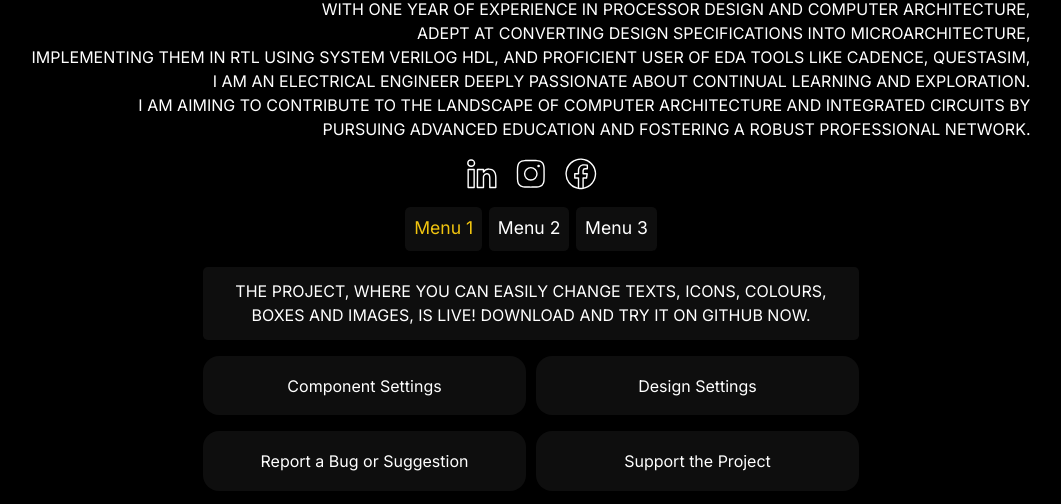
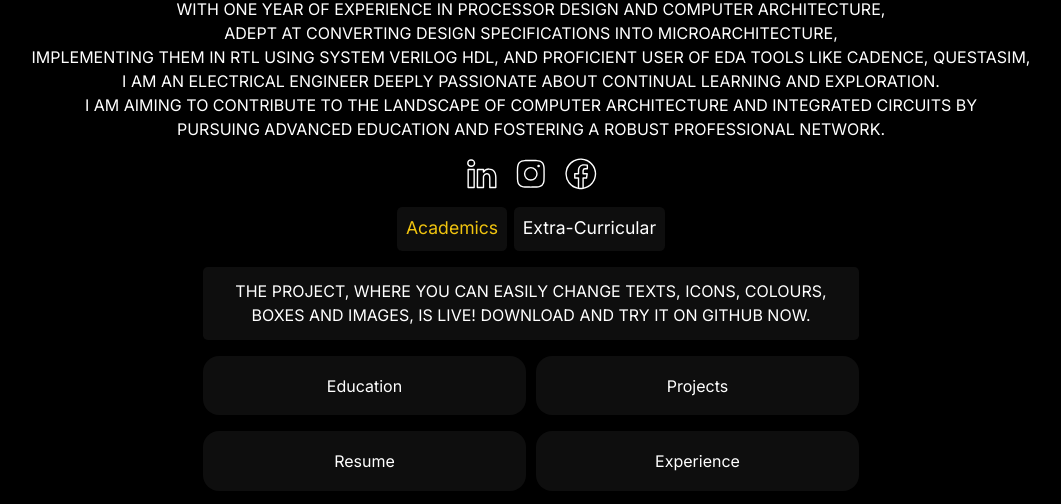
Before and after one commit to qazihamidullah/qazihamidullah.github.io, a plain HTML site: page index.html in a window 1280 px wide. Shown: the part 251-755 px from the top of the page, without its empty margins (109-1170 px from the left). Drawn offline with Linux system fonts and the light colour scheme.

Commit message:
Update index.html

```diff
--- a/index.html
+++ b/index.html
@@ -29,7 +29,7 @@
       <div class="header_text flex_column_center">
         <h1 class="header_h_item">Qazi Hamid Ullah</h1>
         <h2 class="header_h_item">Electrical Engineer</h2>
-        <p style="text-align:right">
+        <p style="text-align:center">
           With one year of experience in processor design and computer architecture,
       <br>adept at converting design specifications into microarchitecture,
       <br>implementing them in RTL using System Verilog HDL, and proficient user of EDA tools like Cadence, QuestaSim,
@@ -79,9 +79,10 @@
     <!-- Menu Codes Start -->
       <nav>
         <ul class="header_nav_menu_list flex_no_wrap_row_center">
-          <li data-target="#main_section_container_1" id="header_nav_menu_item_1" class="header_nav_menu_item" href="">Menu 1</li>
-          <li data-target="#main_section_container_2" id="header_nav_menu_item_2" class="header_nav_menu_item" href="">Menu 2</li>
-          <li data-target="#main_section_container_3" id="header_nav_menu_item_3" class="header_nav_menu_item" href="">Menu 3</li>
+          <li data-target="#main_section_container_1" id="header_nav_menu_item_1" class="header_nav_menu_item" href="">Academics</li>
+          <li data-target="#main_section_container_2" id="header_nav_menu_item_2" class="header_nav_menu_item" href="">Extra-Curricular</li>
+    <!--      <li data-target="#main_section_container_3" id="header_nav_menu_item_3" class="header_nav_menu_item" href="">Menu 3</li>
+       -->
         </ul>
       </nav>
     <!-- Menu Codes End -->
@@ -97,19 +98,19 @@
         <!-- Menu Small Item -->
         <div class="main_small_button_list">
           <a class="main_small_a_item" href="https://github.com/ardacarofficial/links-website/wiki/Component-Settings" target="_blank" rel="nofollow">
-            <button class="main_small_button_item">Component Settings</button>
+            <button class="main_small_button_item">Education</button>
           </a>
           <a class="main_small_a_item" href="https://github.com/ardacarofficial/links-website/wiki/Design-Settings" target="_blank" rel="nofollow">
-            <button class="main_small_button_item">Design Settings</button>
+            <button class="main_small_button_item">Projects</button>
           </a>
         </div>
         <!-- Menu Small Item -->
         <div class="main_small_button_list">
           <a class="main_small_a_item" href="https://github.com/ardacarofficial/links-website/discussions" target="_blank" rel="nofollow">
-            <button class="main_small_button_item">Report a Bug or Suggestion</button>
+            <button class="main_small_button_item">Resume</button>
           </a>
           <a class="main_small_a_item" href="https://github.com/ardacarofficial/links-website/pulls" target="_blank" rel="nofollow">
-            <button class="main_small_button_item">Support the Project</button>
+            <button class="main_small_button_item">Experience</button>
           </a>
         </div>
         <!-- Menu Item -->
```
